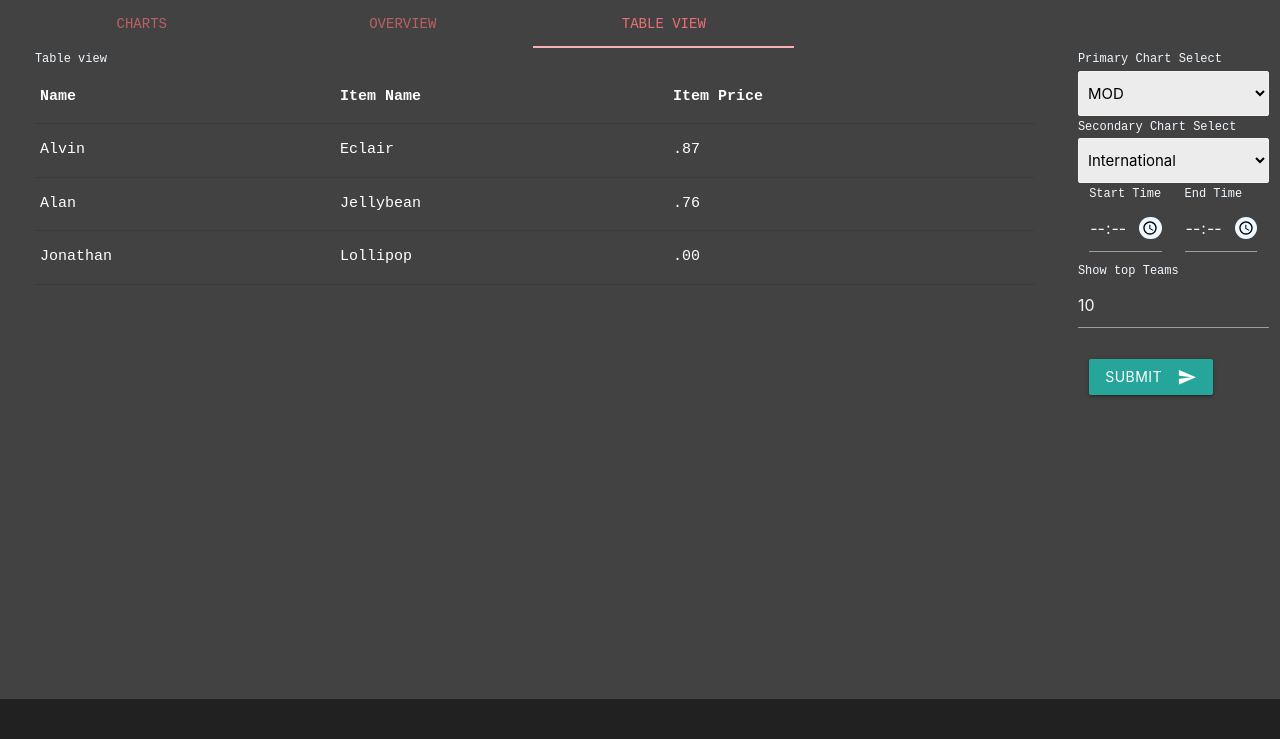
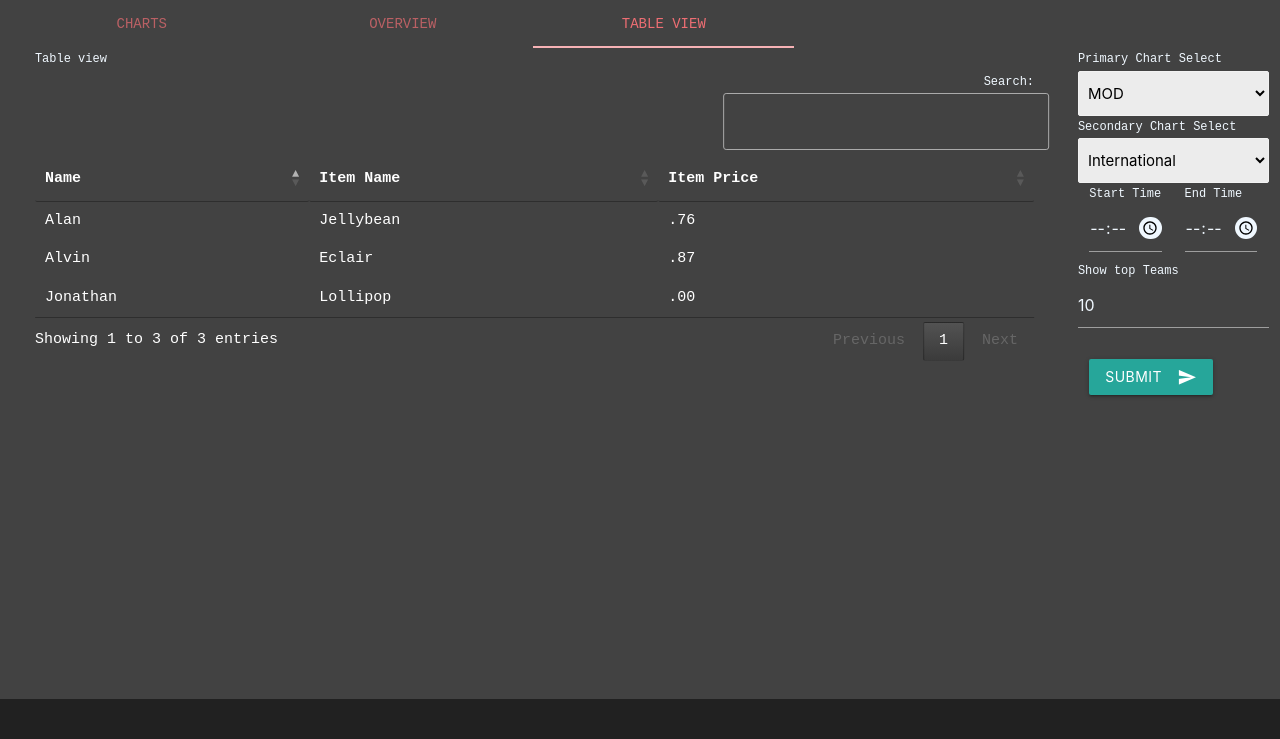
Before and after one commit to SpaceWaffle42/ScoreSync, a Flask app: page / in a window 1280 px wide, after a click on "TABLE VIEW". Shown: the part 64-803 px from the top of the page. Run offline with Flask 3, Linux system fonts and the light colour scheme; some libraries are stand-ins or nearby versions.

Commit message:
added datatables to table view

```diff
--- /dev/null
+++ b/Static/JS/datatables.js
@@ -0,0 +1,30 @@
+function initializeDataTables() {
+
+    if (!$.fn.DataTable.isDataTable('#data-table')) {
+      $('#data-table').DataTable({
+        "lengthChange": false
+
+      });
+    }
+  }
+
+  // detect table changes (more dynamic)
+  function observeTableUpdates() {
+    const config = { childList: true, subtree: true };
+    const observer = new MutationObserver((mutationsList) => {
+      for (let mutation of mutationsList) {
+        if (mutation.addedNodes.length > 0) {
+          initializeDataTables();
+          observer.disconnect(); // Stop observing once initialized
+        }
+      }
+    });
+    observer.observe(document.getElementById('data-table'), config);
+  }
+
+  $(document).ready(function () {
+    // Delay initialization for dynamically loaded tables
+    setTimeout(initializeDataTables, 1000);
+
+    observeTableUpdates();
+  });
--- a/Templates/index.html
+++ b/Templates/index.html
@@ -9,6 +9,12 @@
     <meta name="viewport" content="width=device-width, initial-scale=1.0" />
     <script src="https://cdnjs.cloudflare.com/ajax/libs/materialize/1.0.0/js/materialize.min.js"></script>
     <script src="https://cdn.jsdelivr.net/npm/apexcharts"></script>
+
+
+    <script src="https://cdnjs.cloudflare.com/ajax/libs/jquery/3.6.0/jquery.min.js"></script>
+
+    <link rel="stylesheet" href="https://cdn.datatables.net/1.13.7/css/jquery.dataTables.min.css" />
+    <script src="https://cdn.datatables.net/1.13.7/js/jquery.dataTables.min.js"></script>
 
     <title>ScoreSync | Index</title>
 </head>
@@ -50,7 +56,7 @@
                 <div id="Table" class="col s12 m12 white-text">
                     <div class="main container col s12 m12">
                         <label>Table view</label>
-                    <table class="highlight">
+                    <table id="data-table" class="highlight">
                         <thead>
                             <tr>
                                 <th data-field="id">Name</th>
@@ -123,5 +129,6 @@
 </body>
 <script src="{{ url_for('static', filename='js/scores-charts.js') }}"></script>
 <script src="{{ url_for('static', filename='js/tabs.js') }}"></script>
+<script src="{{ url_for('static', filename='js/datatables.js') }}"></script>
 
 </html>
```
